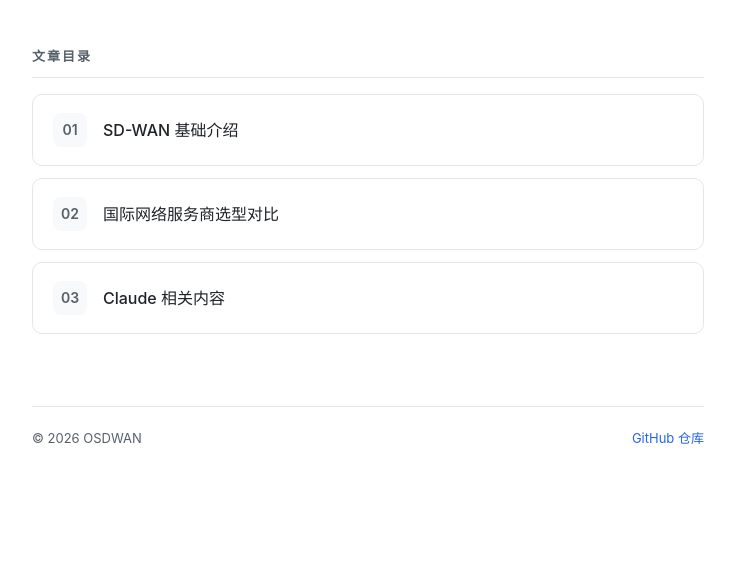
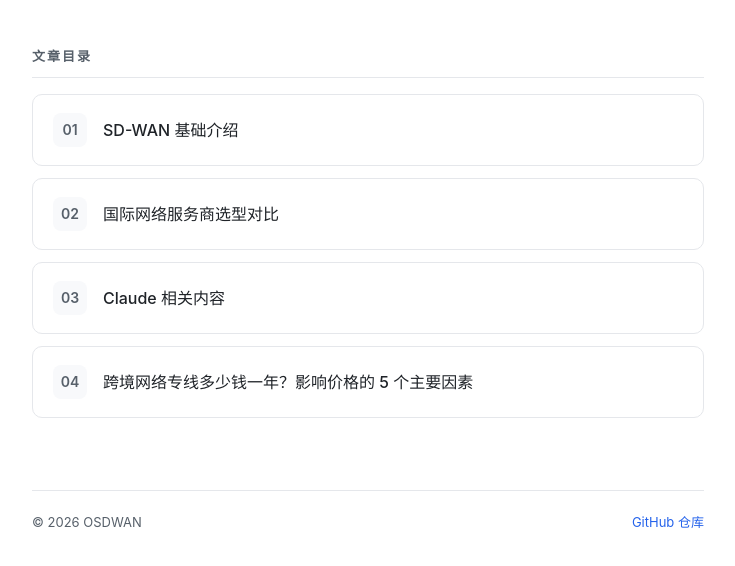
Before and after one commit to osdwan/osdwan.github.io, a plain HTML site: page index.html in a window 1280 px wide. Shown: the part 210-776 px from the top of the page, without its empty margins (272-1007 px from the left). Drawn offline with Linux system fonts and the light colour scheme.

Commit message:
Update index.html

```diff
--- a/index.html
+++ b/index.html
@@ -152,6 +152,12 @@
             <span class="article-title">Claude 相关内容</span>
           </a>
         </li>
+        <li>
+          <a class="article-card" href="sdwan/跨境网络专线多少钱一年.html">
+            <span class="article-num">04</span>
+            <span class="article-title">跨境网络专线多少钱一年？影响价格的 5 个主要因素</span>
+          </a>
+        </li>
       </ul>
     </main>
 
```
